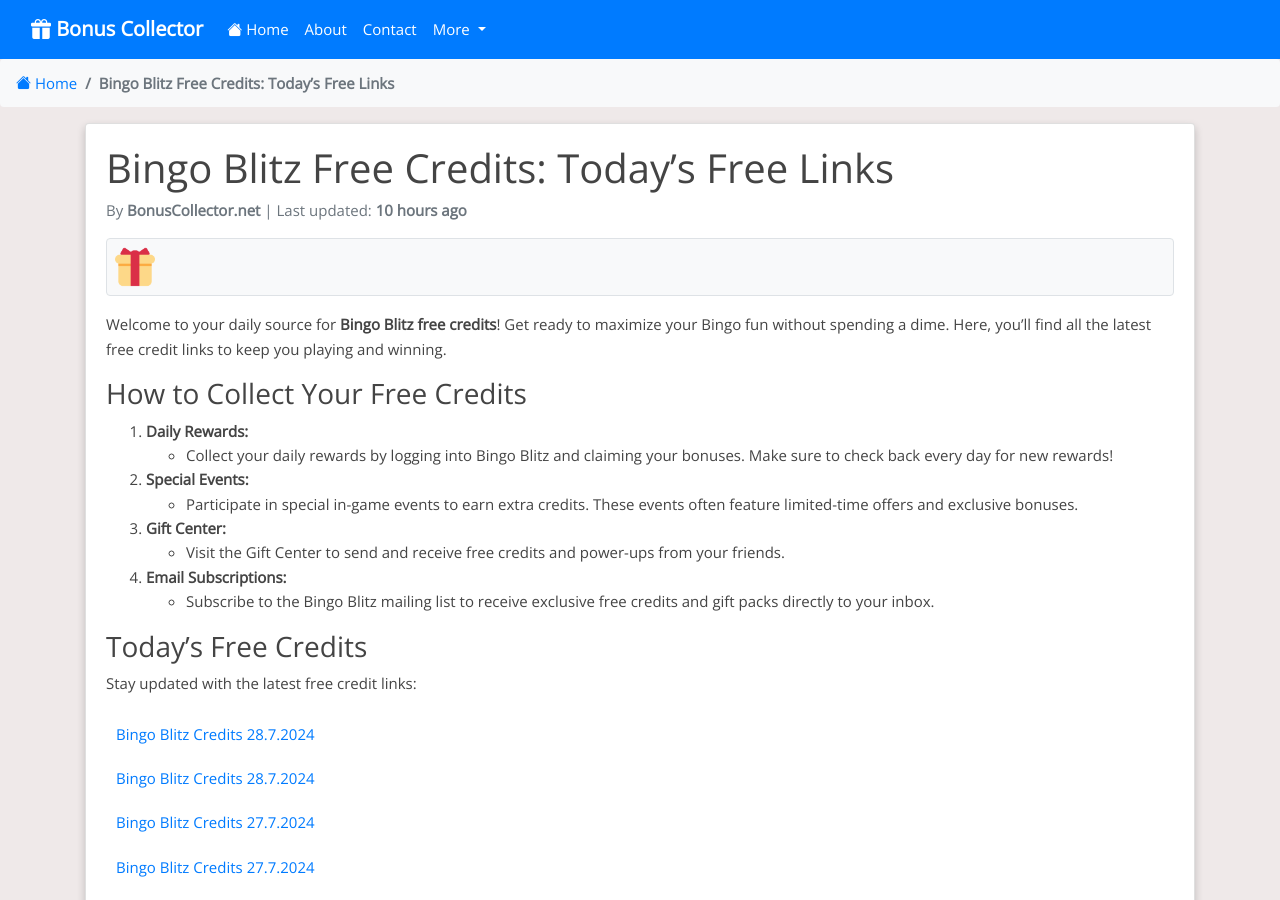
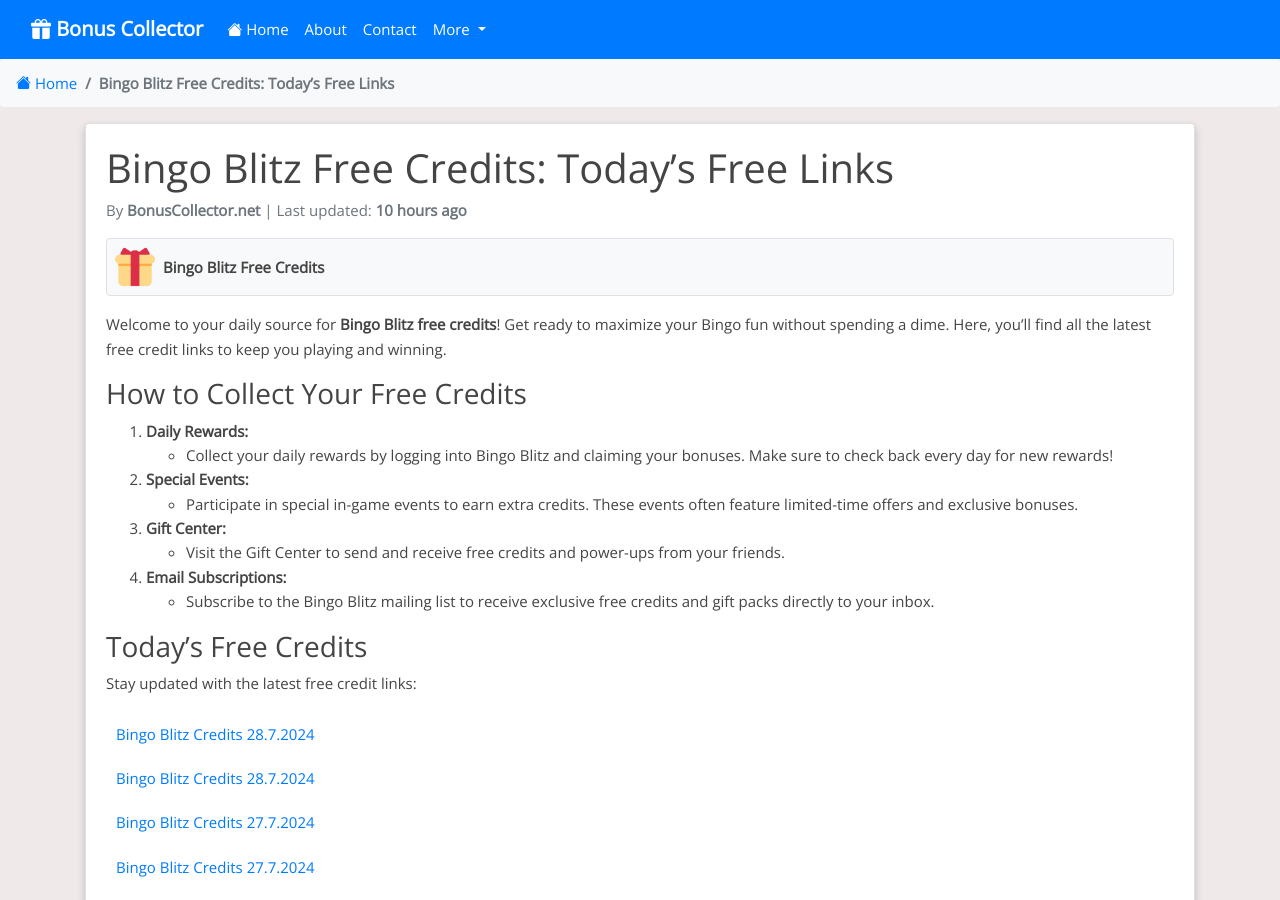
Before and after one commit to Prollad99/bs-net, a Jekyll site: the page built from _posts/2024-06-30-bingo-blitz.md, in a window 1280 px wide and 900 px high. Built offline with Jekyll 4.4.1, drawn with Linux system fonts in a browser that asks for light colours; nearby versions of some CDN libraries; comment, search, counter and statistics services are not loaded.

Commit message:
Update 2024-06-30-bingo-blitz.md

```diff
--- a/_posts/2024-06-30-bingo-blitz.md
+++ b/_posts/2024-06-30-bingo-blitz.md
@@ -9,6 +9,8 @@
 permalink: /bingo-blitz-free-credits/
 image: /assets/images/bingo-blitz.webp
 include_file: bingo-blitz.html
+manifest: /manifests/bingo-blitz.json
+app_name: "Bingo Blitz Free Credits"
 ---
 
 Welcome to your daily source for **Bingo Blitz free credits**! Get ready to maximize your Bingo fun without spending a dime. Here, you’ll find all the latest free credit links to keep you playing and winning.
```
